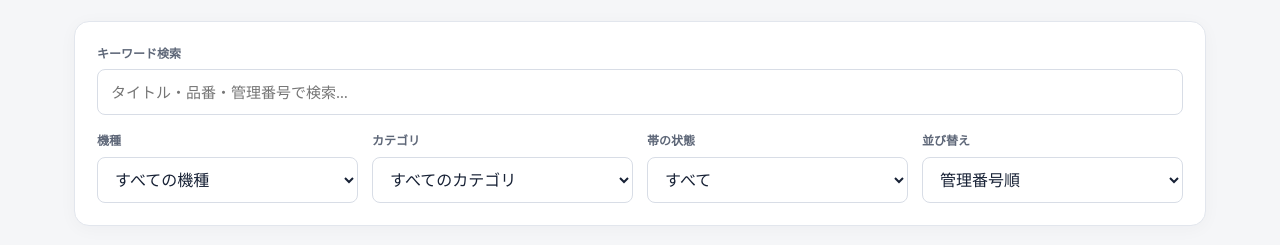
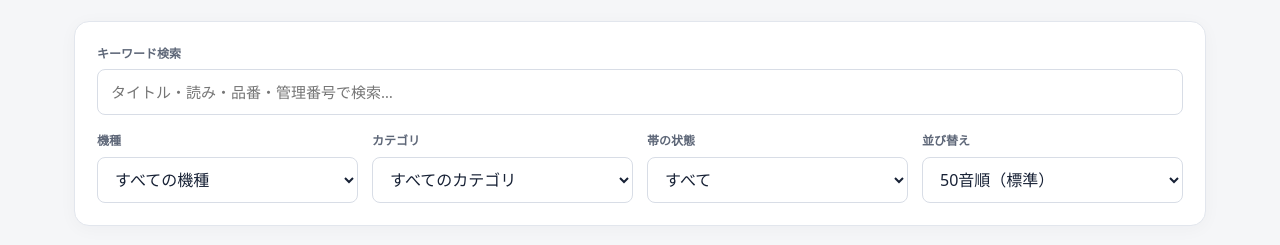
Before and after one commit to mao2009/Collection-Inventory, a plain HTML site: page site/index.html in a window 1280 px wide. Shown: the part 631-876 px from the top of the page. Drawn offline with Linux system fonts and the light colour scheme; no server answers.

Commit message:
Make 50-on default and remove inventory number sorting option

```diff
--- a/site/index.html
+++ b/site/index.html
@@ -39,7 +39,7 @@
     <section class="filters" aria-label="検索と絞り込み">
       <div class="search-wrap">
         <label for="search">キーワード検索</label>
-        <input id="search" type="search" autocomplete="off" placeholder="タイトル・品番・管理番号で検索…">
+        <input id="search" type="search" autocomplete="off" placeholder="タイトル・読み・品番・管理番号で検索…">
       </div>
       <div class="filter-row">
         <div class="filter-group">
@@ -62,9 +62,8 @@
         <div class="filter-group">
           <label for="sort">並び替え</label>
           <select id="sort">
-            <option value="id">管理番号順</option>
-            <option value="title">タイトル順</option>
-            <option value="platform">機種順</option>
+            <option value="reading" selected>50音順（標準）</option>
+            <option value="platform">機種別・50音順</option>
           </select>
         </div>
       </div>
```
